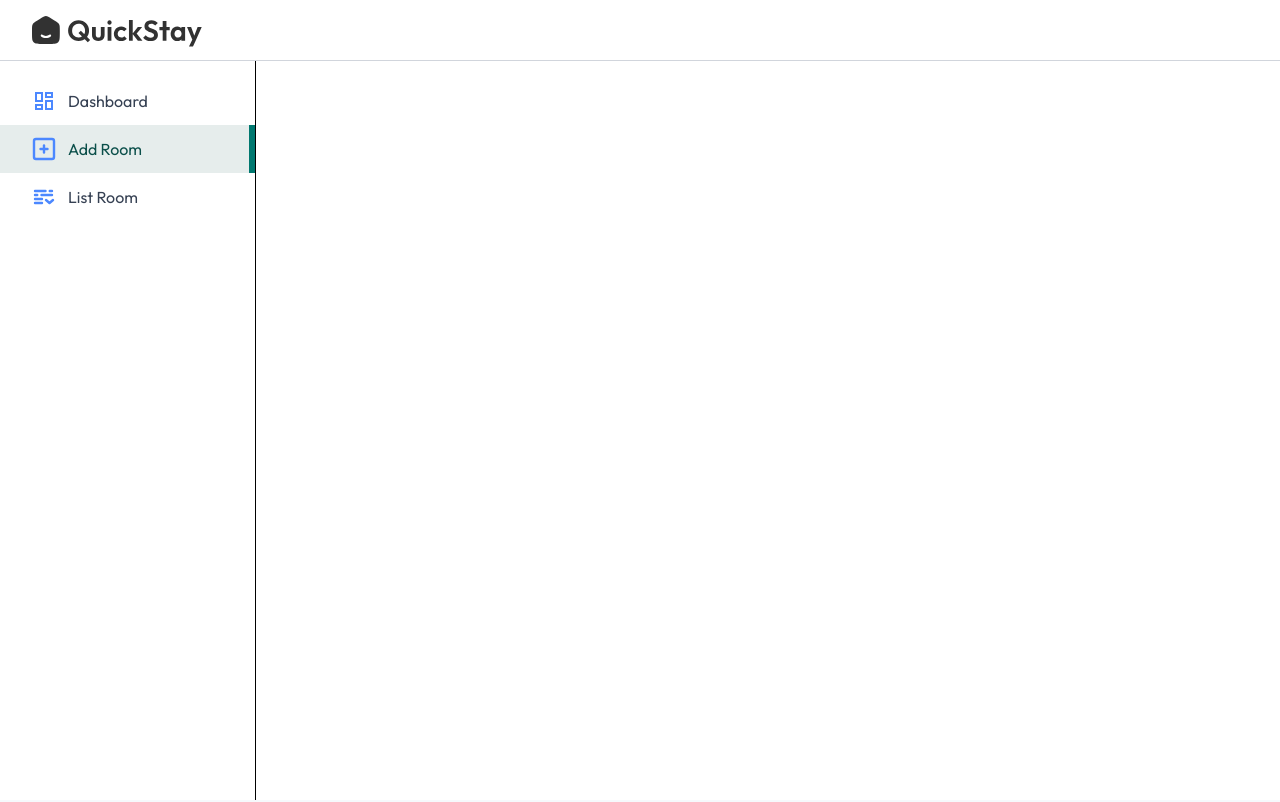
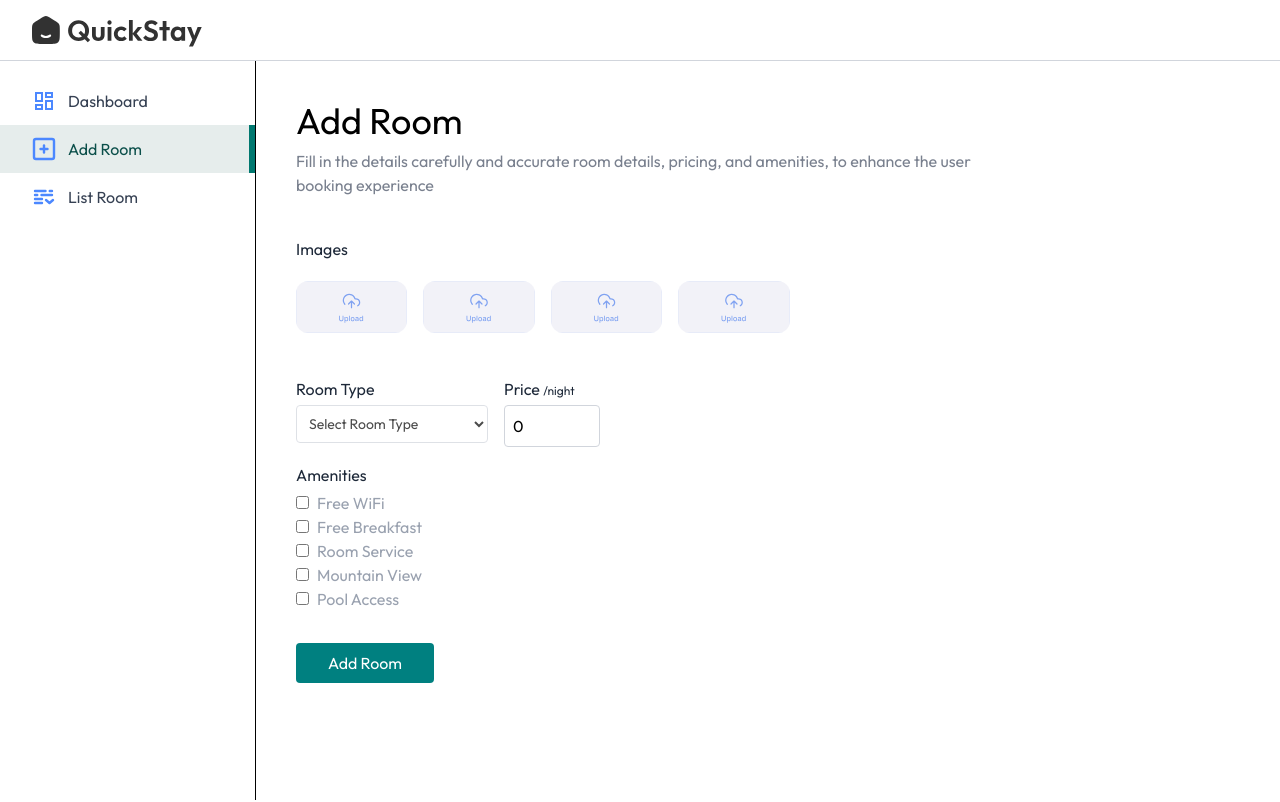
Before and after one commit to PriyaRamdawor1907/Hotel_Booking, a React (Vite) app in the folder client/: page /owner/add-room in a window 1280 px wide. Shown: the top 802 px of the page. Built offline with nearby package versions, Linux system fonts and the light colour scheme; no server answers; a web font is replaced by a local one.

Commit message:
added hotel admin page and components

```diff
--- a/client/src/App.jsx
+++ b/client/src/App.jsx
@@ -32,7 +32,8 @@
           </Route>
         </Routes>
       </div>
-      <Footer/>
+      {!isOwnerPath && <Footer/>}
+
     </div>
   )
 }
--- a/client/src/assets/assets.js
+++ b/client/src/assets/assets.js
@@ -117,7 +117,7 @@
 // User Dummy Data
 export const userDummyData = {
     "_id": "user_2unqyL4diJFP1E3pIBnasc7w8hP",
-    "username": "Great Stack",
+    "username": "Priya",
     "email": "user.greatstack@gmail.com",
     "image": myLogo,
     "role": "hotelOwner",
--- a/client/src/components/hotelOwner/Sidebar.jsx
+++ b/client/src/components/hotelOwner/Sidebar.jsx
@@ -24,5 +24,4 @@
     </div>
   )
 }
-
 export default Sidebar
--- a/client/src/pages/hotelOwner/AddRoom.jsx
+++ b/client/src/pages/hotelOwner/AddRoom.jsx
@@ -1,9 +1,90 @@
+import { useState } from "react"
+import Title from "../../components/Title"
+import { assets } from "../../assets/assets"
 
 const AddRoom = () => {
+
+  const [images, setImages] = useState({
+    1:null,
+    2:null,
+    3:null,
+    4:null,
+  })
+
+  const [inputs,setInputs] = useState({
+    roomType:'',
+    pricePerNight:0,
+    amenities:{
+      'Free WiFi':false,
+      'Free Breakfast':false,
+      'Room Service':false,
+      'Mountain View':false,
+      'Pool Access':false,
+    },
+  })
+
   return (
-    <div>
+    <form>
+      <Title align='left' font='outfit' title='Add Room' subtitle='Fill in the
+      details carefully and accurate room details, pricing, and amenities,
+      to enhance the user booking experience'/>
 
-    </div>
+      <p className="text-gray-800 mt-10">Images</p>
+      <div className="gird grid-cols-2 sm:flex gap-4 my-2 flex-wrap">
+        {Object.keys(images).map((key) =>(
+          <label htmlFor={`roomImage ${key}`} key={key}>
+            <img className="max-h-13 cursor-pointer opacity-80 my-3 rounded-xl"
+              src={images[key] ? URL.createObjectURL(images[key]) :
+              assets.uploadArea} alt=""
+            />
+            <input type="file" accept="image/*" id={`roomImage ${key}`} hidden
+            onChange={e => setImages({...images, [key]: e.target.files[0]})}/>
+          </label>
+        ))}
+      </div>
+
+      <div className="w-full flex max-sm:flex-col sm:gap-4 mt-4">
+        <div className="flex-1 max-w-48">
+          <p className="text-gray-800 mt-4">Room Type</p>
+          <select value={inputs.roomType}
+          onChange={e => setInputs({...inputs, roomType: e.target.value})}
+          className="border opacity-70 border-gray-300 mt-1 rounded p-2 w-full text-sm">
+            <option value="">Select Room Type</option>
+            <option value="Single Bed">Single Bed</option>
+            <option value="Double Bed">Double Bed</option>
+            <option value="Luxury Room">Luxury Room</option>
+            <option value="Family Suite">Family Suite</option>
+          </select>
+        </div>
+
+        <div>
+          <p className="mt-4 text-gray-800">
+            Price <span className="text-xs">/night</span>
+          </p>
+          <input type="number" placeholder="0" className="border border-gray-300
+          mt-1 rounded p-2 w-24" value={inputs.pricePerNight} onChange={e => setInputs({...inputs, pricePerNight:e.target.value})}/>
+        </div>
+      </div>
+
+      <p className="text-gray-800 mt-4">Amenities</p>
+      <div className="flex flex-col flex-wrap mt-1 text-gray-400 max-w-sm">
+        {Object.keys(inputs.amenities).map((amenity,index) => (
+          <div key={index}>
+            <input type="checkbox" id={`amenities ${index + 1}`}
+            checked={inputs.amenities[amenity]} onChange={() => setInputs({
+              ...inputs, amenities: {...inputs.amenities, [amenity]: !inputs.amenities[amenity]}
+            })}/>
+
+            <label className="px-2" htmlFor={`amenities ${index + 1}`}>{amenity}</label>
+          </div>
+        ))}
+      </div>
+
+      <button className="bg-primary text-white px-8 py-2 rounded mt-8 cursor-pointer mb-20">
+        Add Room
+      </button>
+
+    </form>
   )
 }
 
--- a/client/src/pages/hotelOwner/Dashboard.jsx
+++ b/client/src/pages/hotelOwner/Dashboard.jsx
@@ -1,8 +1,80 @@
+import { useState } from "react"
+import { assets, dashboardDummyData } from "../../assets/assets"
+import Title from "../../components/Title"
 
 
 const Dashboard = () => {
+
+  const [dashboardData, setDashboardData] = useState(dashboardDummyData)
+
   return (
     <div>
+      <Title align='left' font='outfit' title='Dashboard' subtitle='Monitor your room listings,
+      track booking and analyze revenue all in one place. Stay updated with
+      real-time insights to ensure smooth operations.'/>
+
+      <div className="flex gap-4 my-8">
+
+        <div className="bg-primary/3 border border-primary/10 rounded flex p-4 pr-8">
+          <img src={assets.totalBookingIcon} alt="totalBookingIcon"
+          className="max-sm:hidden h-10"/>
+          <div className="flex flex-col sm:ml-4 font-medium">
+            <p className="text-teal-800 text-lg">Total Bookings</p>
+            <p className="text-neutral-400 text-base">
+              {dashboardData.totalBookings}
+            </p>
+          </div>
+        </div>
+
+        <div className="bg-primary/3 border border-primary/10 rounded flex p-4 pr-8">
+          <img src={assets.totalRevenueIcon} alt="totalRevenueIcon"
+          className="max-sm:hidden h-10"/>
+          <div className="flex flex-col sm:ml-4 font-medium">
+            <p className="text-teal-800 text-lg">Total Revenue</p>
+            <p className="text-neutral-400 text-base">
+              ${dashboardData.totalRevenue}
+            </p>
+          </div>
+        </div>
+      </div>
+
+      <h2 className="text-xl font-medium mb-5"> Recent Bookings </h2>
+
+      <div className="w-full max-w-3xl text-left border border-gray-300 rounded-lg
+      max-h-80 overflow-y-scroll">
+        <table className="w-full">
+          <thead className="bg-gray-50">
+            <tr>
+              <th className="py-3 px-4 text-gray-800 font-medium">User Name</th>
+              <th className="py-3 px-4 text-gray-800 font-medium max-sm:hidden">Room Name</th>
+              <th className="py-3 px-4 text-gray-800 font-medium text-center">Total Amount</th>
+              <th className="py-3 px-4 text-gray-800 font-medium text-center">Payment Status</th>
+            </tr>
+          </thead>
+
+          <tbody className="text-sm">
+            {dashboardData.bookings.map((item, index) => (
+              <tr key={index}>
+                <td className="py-3 px-4 text-gray-700 border-t border-gray-300">
+                  {item.user.username}
+                </td>
+                <td className="py-3 px-4 text-gray-700 border-t border-gray-300 max-sm:hidden">
+                  {item.room.roomType}
+                </td>
+                <td className="py-3 px-4 text-gray-700 border-t border-gray-300 text-center">
+                  $ {item.totalPrice}
+                </td>
+                <td className="py-3 px-4 border-t border-gray-300 flex">
+                  <button className={`py-1 px-3 text-xs rounded-full mx-auto
+                    ${item.isPaid ? 'bg-green-200 text-gray-600' : 'bg-amber-200 text-yellow-600'}`}>
+                    {item.isPaid ? 'Completed' : 'Pending'}
+                  </button>
+                </td>
+              </tr>
+            ))}
+          </tbody>
+        </table>
+      </div>
 
     </div>
   )
--- a/client/src/pages/hotelOwner/ListRoom.jsx
+++ b/client/src/pages/hotelOwner/ListRoom.jsx
@@ -1,7 +1,59 @@
+import { useState } from "react"
+import { roomsDummyData } from "../../assets/assets"
+import Title from "../../components/Title"
 
 const ListRoom = () => {
+
+  const [rooms, setRooms] = useState(roomsDummyData)
+
   return (
     <div>
+      <Title align='left' font='outfit' title='Room Listings' subtitle='View, edit,
+      or manage all the listed rooms. Keep the information up-to-date to provide the
+      best experience for users'/>
+
+      <p className="text-gray-500 mt-8">All Rooms</p>
+
+      <div className="w-full max-w-3xl text-left border border-gray-300 rounded-lg
+      max-h-80 overflow-y-scroll mt-3">
+        <table className="w-full">
+          <thead className="bg-gray-50">
+            <tr>
+              <th className="py-3 px-4 text-gray-800 font-medium">Name</th>
+              <th className="py-3 px-4 text-gray-800 font-medium max-sm:hidden">Facility</th>
+              <th className="py-3 px-4 text-gray-800 font-medium">Price / night</th>
+              <th className="py-3 px-4 text-gray-800 font-medium text-center">Actions Status</th>
+            </tr>
+          </thead>
+
+          <tbody className="text-sm">
+            {rooms.map((item, index) => (
+              <tr key={index}>
+                <td className="py-3 px-4 text-gray-700 border-t border-gray-300">
+                  {item.roomType}
+                </td>
+                <td className="py-3 px-4 text-gray-700 border-t border-gray-300 max-sm:hidden">
+                  {item.amenities.join(', ')}
+                </td>
+                <td className="py-3 px-4 text-gray-700 border-t border-gray-300 text-center">
+                  $ {item.pricePerNight}
+                </td>
+                <td className="py-3 px-4 border-t border-gray-300 text-sm
+                text-red-500 text-center">
+                  <label className="relative inline-flex items-center cursor-pointer
+                  text-gray-900 gap-3">
+                    <input type="checkbox" className="sr-only peer" checked={item.isAvailable}/>
+                    <div className="w-12 h-7 bg-slate-300 rounded-full peer peer-checked:bg-teal-700 transition-colors duration-200">
+                      <span className="dot absolute left-1 top-1 w-5 h-5 bg-white rounded-full
+                      transition-transform duration-200 ease-in-out peer-checked:translate-x-5"></span>
+                    </div>
+                  </label>
+                </td>
+              </tr>
+            ))}
+          </tbody>
+        </table>
+      </div>
 
     </div>
   )
```
